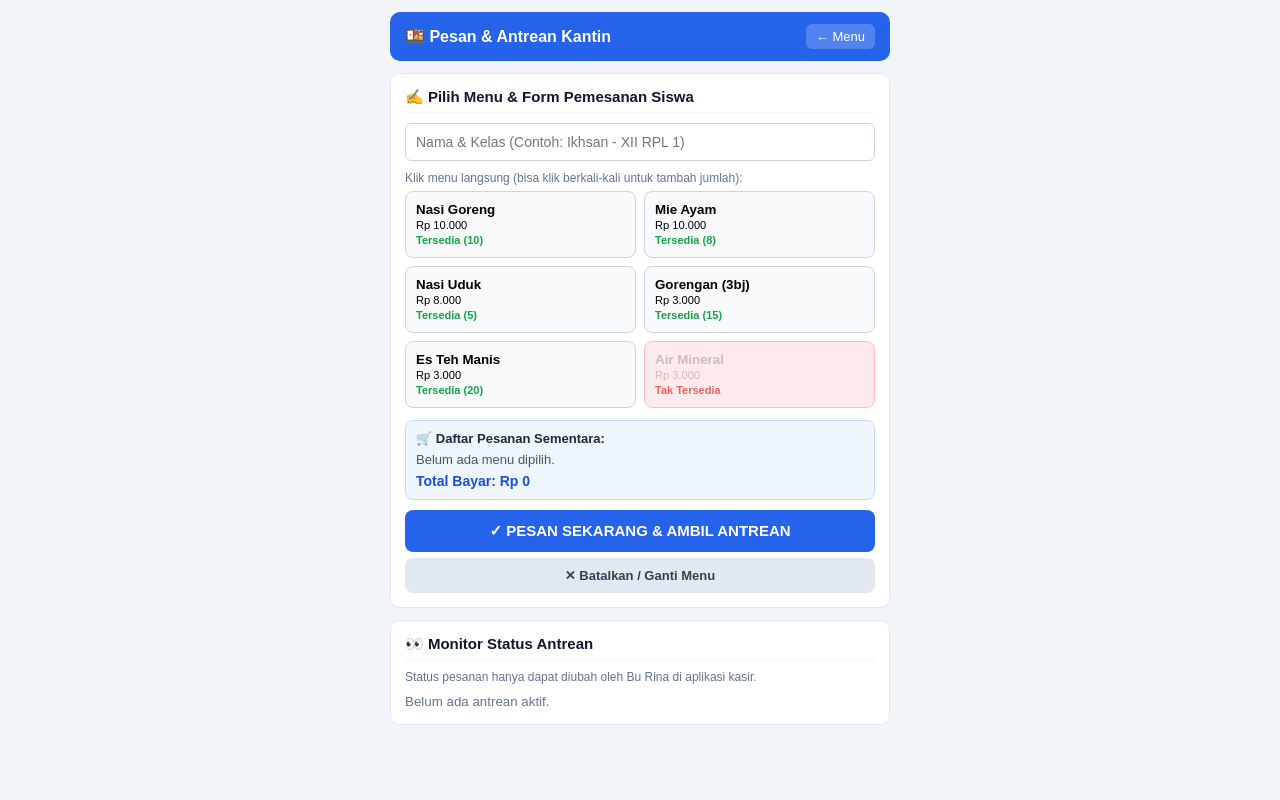
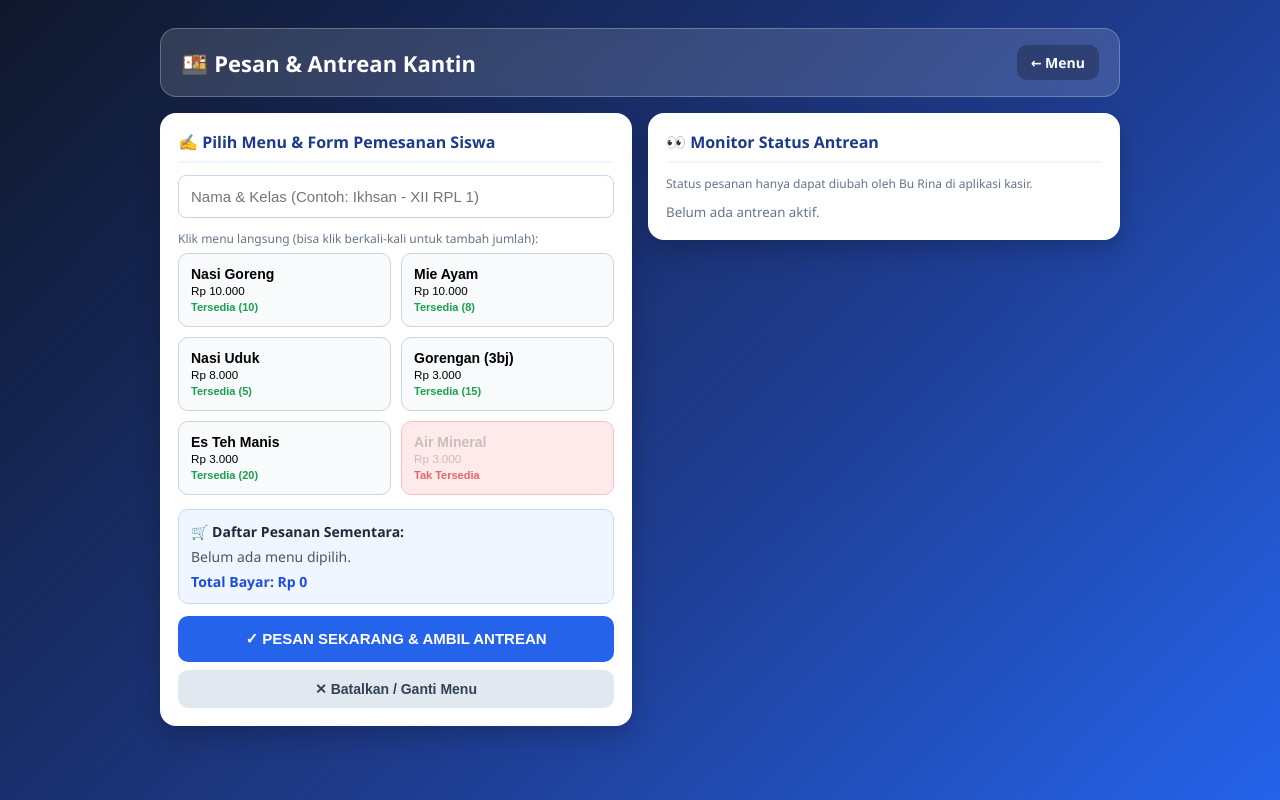
Before and after one commit to mikhsanmaulana630-gif/aplikasi-wirausaha-pkk-xii-rpl-1-oleh-ikhsan, a plain HTML site: page antrean-kantin.html in a window 1280 px wide. Drawn offline with Linux system fonts and the light colour scheme.

Commit message:
Update antrean-kantin.html

```diff
--- a/antrean-kantin.html
+++ b/antrean-kantin.html
@@ -6,35 +6,49 @@
   <title>Pesan & Antrean Kantin (Siswa)</title>
   <style>
     * { box-sizing: border-box; margin: 0; padding: 0; }
-    body { font-family: Arial, sans-serif; background: #f1f5f9; color: #1e293b; padding: 12px; }
-    .wrap { max-width: 500px; margin: 0 auto; }
-    .header { display: flex; justify-content: space-between; align-items: center; background: #2563eb; color: white; padding: 12px 15px; border-radius: 10px; margin-bottom: 12px; }
-    .header a { color: white; text-decoration: none; background: rgba(255,255,255,0.2); padding: 5px 10px; border-radius: 6px; font-size: 13px; }
-    .card { background: white; padding: 14px; border-radius: 10px; margin-bottom: 12px; border: 1px solid #e2e8f0; }
-    h3 { font-size: 15px; margin-bottom: 10px; color: #0f172a; border-bottom: 1px solid #f1f5f9; padding-bottom: 6px; }
-    input { width: 100%; padding: 10px; margin-bottom: 10px; border: 1px solid #cbd5e1; border-radius: 6px; font-size: 14px; }
-    .grid-menu { display: grid; grid-template-columns: 1fr 1fr; gap: 8px; margin-bottom: 12px; }
-    .btn-pilih { padding: 10px; border: 1px solid #cbd5e1; border-radius: 8px; background: #f8fafc; text-align: left; cursor: pointer; }
+    body {
+      font-family: 'Segoe UI', Tahoma, Geneva, Verdana, sans-serif;
+      background: linear-gradient(135deg, #0f172a 0%, #1e3a8a 55%, #2563eb 100%);
+      min-height: 100vh;
+      color: #1e293b;
+      padding: clamp(12px, 3vw, 28px);
+    }
+    .wrap { max-width: 960px; width: 100%; margin: 0 auto; }
+    .header {
+      display: flex; justify-content: space-between; align-items: center;
+      background: rgba(255, 255, 255, 0.14); backdrop-filter: blur(8px);
+      border: 1px solid rgba(255, 255, 255, 0.25);
+      color: white; padding: 16px 20px; border-radius: 16px; margin-bottom: 16px;
+    }
+    .header strong { font-size: clamp(18px, 2.5vw, 22px); }
+    .header a { color: white; text-decoration: none; background: rgba(0, 0, 0, 0.25); padding: 8px 14px; border-radius: 10px; font-size: 14px; font-weight: bold; }
+    .grid-layout { display: grid; grid-template-columns: repeat(auto-fit, minmax(320px, 1fr)); gap: 16px; align-items: start; }
+    .card { background: #ffffff; padding: 18px; border-radius: 16px; margin-bottom: 16px; box-shadow: 0 10px 25px rgba(0,0,0,0.2); }
+    h3 { font-size: 16px; margin-bottom: 12px; color: #1e3a8a; border-bottom: 2px solid #eff6ff; padding-bottom: 8px; }
+    input { width: 100%; padding: 12px; margin-bottom: 12px; border: 1px solid #cbd5e1; border-radius: 8px; font-size: 15px; }
+    .grid-menu { display: grid; grid-template-columns: 1fr 1fr; gap: 10px; margin-bottom: 14px; }
+    .btn-pilih { padding: 12px; border: 1px solid #cbd5e1; border-radius: 10px; background: #f8fafc; text-align: left; cursor: pointer; font-size: 14px; }
     .btn-pilih:active { background: #dbeafe; border-color: #2563eb; }
     .btn-pilih:disabled { background: #fee2e2; border-color: #fca5a5; opacity: 0.7; cursor: not-allowed; }
-    .keranjang-box { background: #eff6ff; border: 1px solid #bfdbfe; padding: 10px; border-radius: 8px; margin-bottom: 10px; font-size: 13px; }
-    .keranjang-row { display: flex; justify-content: space-between; align-items: center; padding: 5px 0; border-bottom: 1px dashed #bfdbfe; }
-    .btn-kurang { background: #dc2626; color: white; border: none; border-radius: 4px; padding: 3px 8px; font-weight: bold; cursor: pointer; margin-left: 6px; }
-    .btn-pesan { width: 100%; padding: 12px; background: #2563eb; color: white; border: none; border-radius: 8px; font-weight: bold; font-size: 15px; cursor: pointer; margin-bottom: 6px; }
-    .btn-batal { width: 100%; padding: 10px; background: #e2e8f0; color: #334155; border: none; border-radius: 8px; font-weight: bold; font-size: 13px; cursor: pointer; }
-    .item-antrean { padding: 10px; border: 1px solid #cbd5e1; border-radius: 8px; margin-bottom: 8px; background: #f8fafc; display: flex; justify-content: space-between; align-items: center; }
-    .badge { padding: 4px 8px; border-radius: 6px; font-size: 11px; font-weight: bold; }
+    .keranjang-box { background: #eff6ff; border: 1px solid #bfdbfe; padding: 12px; border-radius: 10px; margin-bottom: 12px; font-size: 14px; }
+    .keranjang-row { display: flex; justify-content: space-between; align-items: center; padding: 6px 0; border-bottom: 1px dashed #bfdbfe; }
+    .btn-kurang { background: #dc2626; color: white; border: none; border-radius: 6px; padding: 4px 9px; font-weight: bold; cursor: pointer; margin-left: 6px; }
+    .btn-pesan { width: 100%; padding: 14px; background: #2563eb; color: white; border: none; border-radius: 10px; font-weight: bold; font-size: 15px; cursor: pointer; margin-bottom: 8px; }
+    .btn-batal { width: 100%; padding: 11px; background: #e2e8f0; color: #334155; border: none; border-radius: 10px; font-weight: bold; font-size: 14px; cursor: pointer; }
+    .item-antrean { padding: 12px; border: 1px solid #cbd5e1; border-radius: 10px; margin-bottom: 10px; background: #f8fafc; display: flex; justify-content: space-between; align-items: center; }
+    .badge { padding: 5px 10px; border-radius: 8px; font-size: 12px; font-weight: bold; }
     .dimasak { background: #fef3c7; color: #b45309; }
     .siap { background: #dcfce7; color: #15803d; }
   </style>
 </head>
+
 <body>
 <div class="wrap">
   <div class="header">
     <strong>🍱 Pesan & Antrean Kantin</strong>
     <a href="index.html">← Menu</a>
   </div>
-
+<div class="grid-layout">
   <div class="card">
     <h3>✍️ Pilih Menu & Form Pemesanan Siswa</h3>
     <input type="text" id="namaSiswa" placeholder="Nama & Kelas (Contoh: Ikhsan - XII RPL 1)">
@@ -59,6 +73,7 @@
     <p style="font-size:12px; color:#64748b; margin-bottom:8px;">Status pesanan hanya dapat diubah oleh Bu Rina di aplikasi kasir.</p>
     <div id="monitorAntrean"></div>
   </div>
+</div>
 </div>
 
 <script>
```
